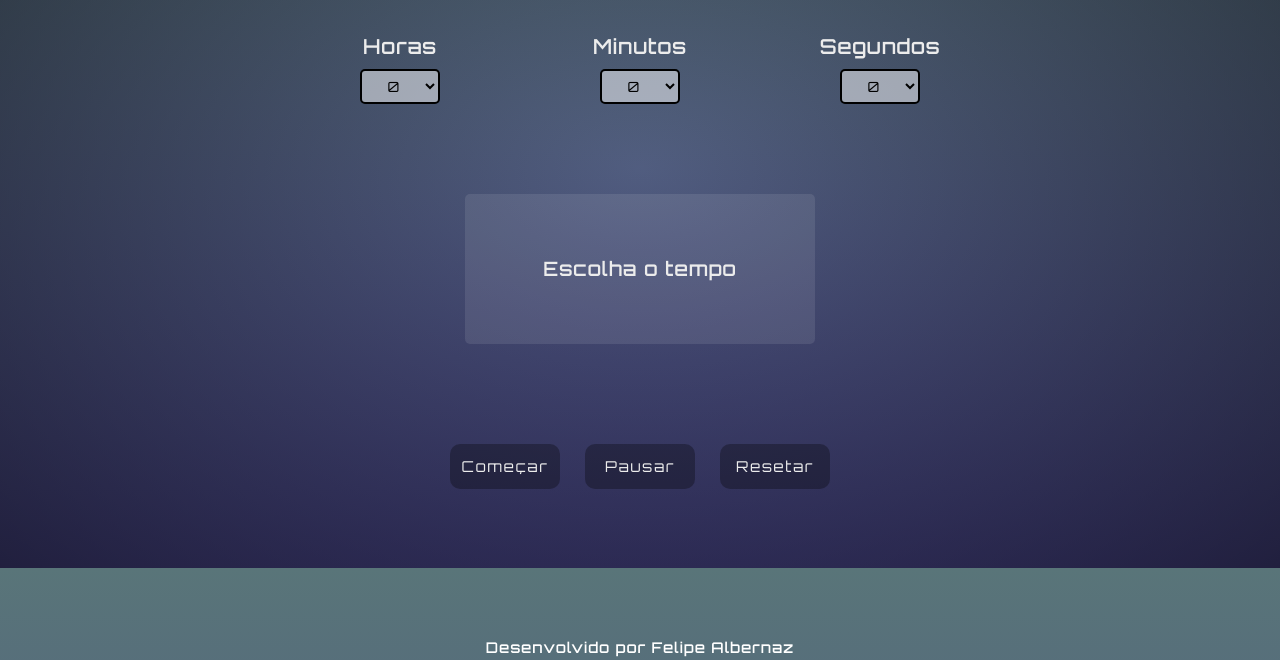
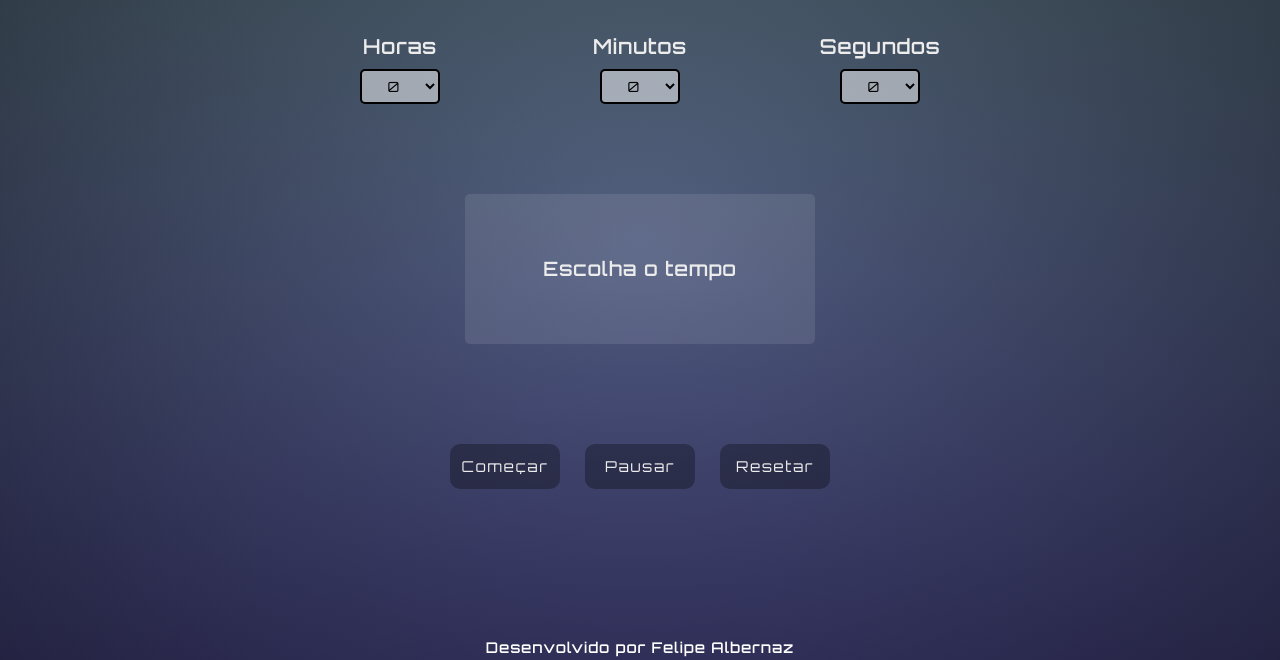
Before and after one commit to Felipe-Albernaz/temporizador-despertador-cronometro, a plain HTML site: page index.html in a window 1280 px wide. Shown: the part 232-892 px from the top of the page. Drawn offline with Linux system fonts and the light colour scheme.

Commit message:
otimizando o responsivo

```diff
--- a/css/style.css
+++ b/css/style.css
@@ -8,13 +8,11 @@
 
 html{
     background: linear-gradient(#597579, #464385);
-    height: 100%;
 }
 
 body{
     background: radial-gradient(#a2a1a104, #00000088);
     color: #ECECEC;
-    height: 100%;
 }
 
 .container{
```
